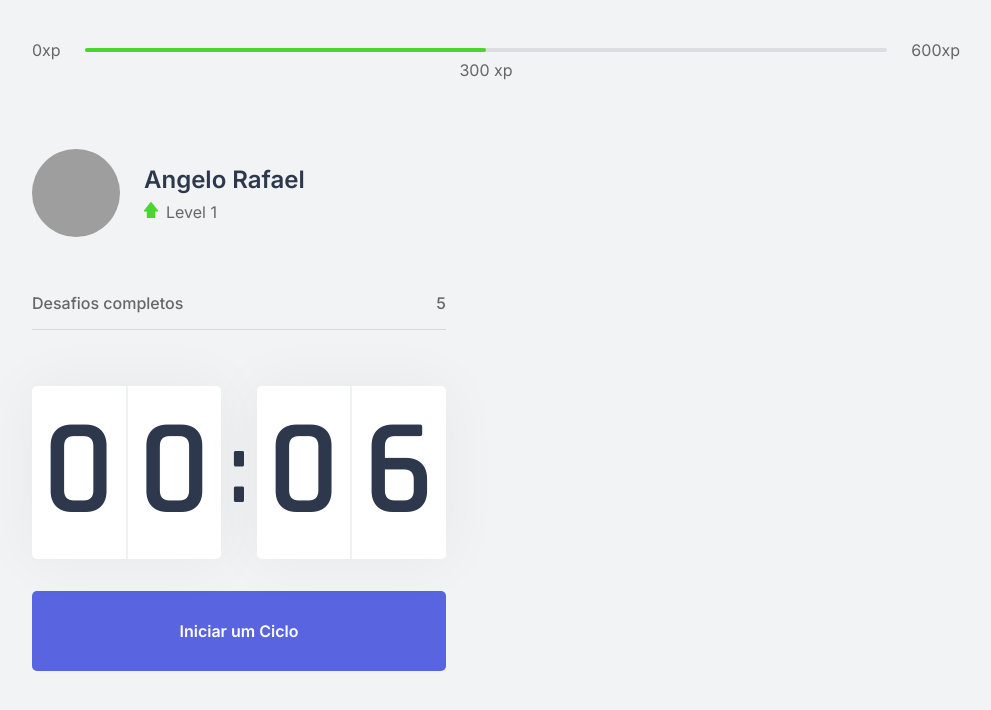
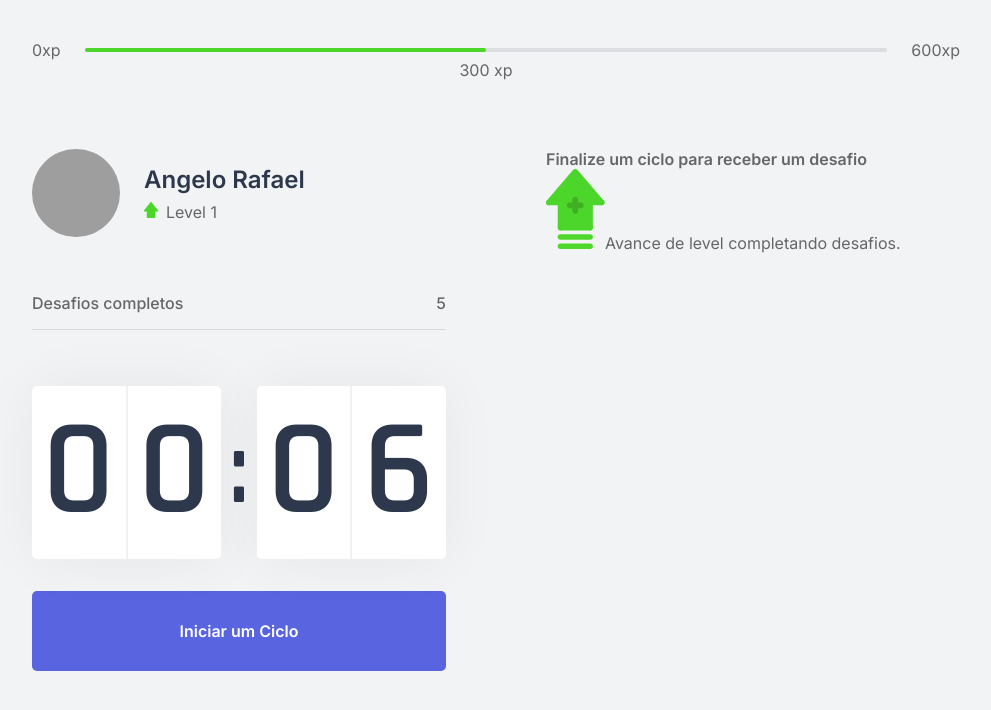
Before and after one commit to angelorpt/nlw-04-react, a Next.js app: page / in a window 1280 px wide. Shown: the top 710 px of the page, without its empty margins (144-1135 px from the left). Built offline with nearby package versions, Linux system fonts and the light colour scheme; grey boxes are pictures that could not be loaded.

Commit message:
upd | Exportando as functions como Default dos componentes

```diff
--- /dev/null
+++ b/src/components/ChallengeBox.tsx
@@ -0,0 +1,15 @@
+import styles from '../styles/components/ChallengeBox.module.css'
+
+export default function ChallengeBox() {
+  return (
+    <div className={styles.challengeBoxContainer}>
+      <div className={styles.challengeNotActive}>
+        <strong>Finalize um ciclo para receber um desafio</strong>
+        <p>
+          <img src="icons/level-up.svg" alt="Level up" />
+          Avance de level completando desafios.
+        </p>
+      </div>
+    </div>
+  )
+}
--- a/src/components/CompleteChallenges.tsx
+++ b/src/components/CompleteChallenges.tsx
@@ -1,6 +1,6 @@
 import styles from '../styles/components/CompleteChallenges.module.css'
 
-export function CompletedChallenges() {
+export default function CompletedChallenges() {
   return(
     <div className={styles.completedChallengesContainer}>
       <span>Desafios completos</span>
--- a/src/components/Countdown.tsx
+++ b/src/components/Countdown.tsx
@@ -3,7 +3,7 @@ import styles from '../styles/components/Countdown.module.css'
 
 let countdownTimeout: NodeJS.Timeout;
 
-export function Countdown() {
+export default function Countdown() {
 
   const [time, setTime] = useState(3 * 2)
   const [isActive, setIsActive] = useState(false)
--- a/src/components/ExperienceBar.tsx
+++ b/src/components/ExperienceBar.tsx
@@ -1,6 +1,6 @@
 import styles from '../styles/components/ExperienceBar.module.css'
 
-export function ExperienceBar() {
+export default function ExperienceBar() {
   return (
     <header className={styles.experienceBar}>
       <span>0xp</span>
--- a/src/components/Profile.tsx
+++ b/src/components/Profile.tsx
@@ -1,6 +1,6 @@
 import styles from '../styles/components/Profile.module.css'
 
-export function Profile() {
+export default function Profile() {
   return (
     <div className={styles.profileContainer}>
       <img src="https://avatars.githubusercontent.com/u/1192083?s=460&u=38a4381efc8e3bea833141382829ccd4b9561da6&v=4" alt="Foto Perfil" />
--- a/src/pages/index.tsx
+++ b/src/pages/index.tsx
@@ -1,10 +1,12 @@
-import { CompletedChallenges } from '../components/CompleteChallenges'
-import { Countdown } from '../components/Countdown'
-import { ExperienceBar } from '../components/ExperienceBar'
-import { Profile } from '../components/Profile'
+import Head from 'next/head'
+
+import CompletedChallenges from '../components/CompleteChallenges'
+import Countdown from '../components/Countdown'
+import ExperienceBar from '../components/ExperienceBar'
+import Profile from '../components/Profile'
+import ChallengeBox from '../components/ChallengeBox'
 
 import styles from '../styles/pages/Home.module.css'
-import Head from 'next/head'
 
 export default function Home() {
   return (
@@ -19,7 +21,9 @@ export default function Home() {
           <CompletedChallenges />
           <Countdown />
         </div>
-        <div></div>
+        <div>
+          <ChallengeBox />
+        </div>
       </section>
     </div>
   )
--- /dev/null
+++ b/src/styles/components/ChallengeBox.module.css
@@ -0,0 +1,4 @@
+/*
+.challengeBoxContainer {
+
+} */
```
